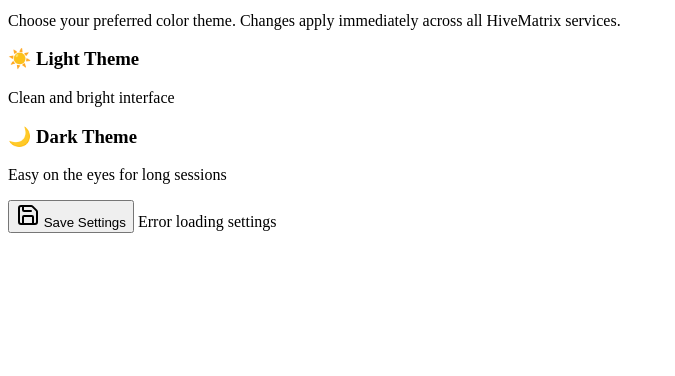
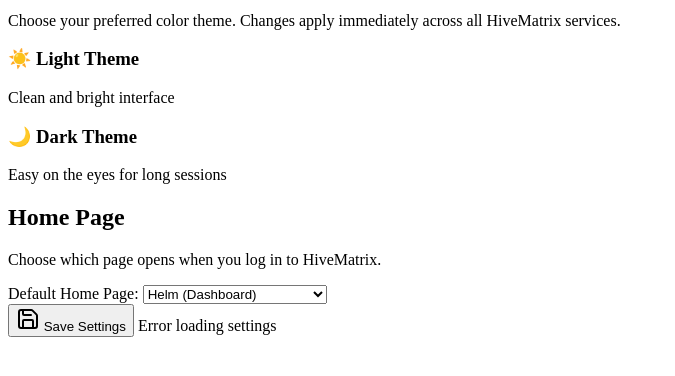
Before and after one commit to skelhammer/hivematrix-codex, a Flask app: template app/templates/settings.html in a window 1280 px wide. Shown: the part 256-632 px from the top of the page, without its empty margins (0-675 px from the left). Run offline with Flask 3, Linux system fonts and the light colour scheme; the template is opened without the code that fills it, so the values that code supplies are empty; parts of the project's set-up code (start-up, migrations or seed data) failed here and were passed over.

Commit message:
Add user home page preference setting
Allow users to customize their default home page (helm, codex, beacon, ledger, brainhair) in Codex settings. Added home_page_preference column to Agent model and API endpoints to save/retrieve the preference.

🤖 Generated with [Claude Code](https://claude.com/claude-code)

Co-Authored-By: Claude <noreply@anthropic.com>

```diff
--- a/app/templates/settings.html
+++ b/app/templates/settings.html
@@ -68,6 +68,27 @@
 
             <div class="section-divider"></div>
 
+            <!-- Home Page Settings Section -->
+            <div class="u-mb-2">
+                <h2>Home Page</h2>
+                <p class="u-text-secondary u-mb-1">
+                    Choose which page opens when you log in to HiveMatrix.
+                </p>
+
+                <div class="form-group">
+                    <label for="home-page-select" class="form-group__label">Default Home Page:</label>
+                    <select id="home-page-select" class="form-group__select" onchange="markUnsaved()">
+                        <option value="helm">Helm (Dashboard)</option>
+                        <option value="codex">Codex (Data Management)</option>
+                        <option value="beacon">Beacon (Ticket Dashboard)</option>
+                        <option value="ledger">Ledger (Billing)</option>
+                        <option value="brainhair">Brainhair (AI Assistant)</option>
+                    </select>
+                </div>
+            </div>
+
+            <div class="section-divider"></div>
+
             <!-- Save Button -->
             <div class="action-footer">
                 <button class="btn btn--primary" onclick="saveSettings()" id="save-btn">
@@ -84,6 +105,8 @@
     <script>
         let currentTheme = 'light';
         let savedTheme = 'light';
+        let currentHomePage = 'helm';
+        let savedHomePage = 'helm';
 
         function getBasePath() {
             const path = window.location.pathname;
@@ -107,6 +130,10 @@
                     currentTheme = data.theme_preference || 'light';
                     savedTheme = currentTheme;
                     selectTheme(currentTheme, false);
+
+                    currentHomePage = data.home_page_preference || 'helm';
+                    savedHomePage = currentHomePage;
+                    document.getElementById('home-page-select').value = currentHomePage;
                 } else {
                     // User not synced yet
                     document.getElementById('user-username').textContent = 'Not synced';
@@ -134,6 +161,15 @@
             }
         }
 
+        function markUnsaved() {
+            currentHomePage = document.getElementById('home-page-select').value;
+            if (currentHomePage !== savedHomePage || currentTheme !== savedTheme) {
+                document.getElementById('save-status').innerHTML = '<span class="u-text-warning">Unsaved changes</span>';
+            } else {
+                document.getElementById('save-status').textContent = '';
+            }
+        }
+
         async function saveSettings() {
             const saveBtn = document.getElementById('save-btn');
             const saveStatus = document.getElementById('save-status');
@@ -145,11 +181,13 @@
 
             try {
                 const basePath = getBasePath();
+                currentHomePage = document.getElementById('home-page-select').value;
                 const response = await fetch(`${basePath}/api/my/settings`, {
                     method: 'PUT',
                     headers: {'Content-Type': 'application/json'},
                     body: JSON.stringify({
-                        theme_preference: currentTheme
+                        theme_preference: currentTheme,
+                        home_page_preference: currentHomePage
                     }),
                     credentials: 'same-origin'
                 });
@@ -158,7 +196,8 @@
 
                 if (response.ok && result.success) {
                     savedTheme = currentTheme;
-                    saveStatus.innerHTML = '<span class="u-text-success">✓ Settings saved! Theme will apply across all HiveMatrix services.</span>';
+                    savedHomePage = currentHomePage;
+                    saveStatus.innerHTML = '<span class="u-text-success">✓ Settings saved!</span>';
 
                     // Reload page after 1 second to apply theme globally
                     setTimeout(() => {
--- a/models.py
+++ b/models.py
@@ -383,6 +383,7 @@ class Agent(db.Model):
     # User settings - stored in Codex, not Keycloak
     theme_preference = db.Column(db.String(20), default='light')  # 'light' or 'dark'
     knowledgetree_view_preference = db.Column(db.String(20), default='grid')  # 'grid', 'tree', or 'hierarchy'
+    home_page_preference = db.Column(db.String(50), default='helm')  # Service slug for home page
 
     # Metadata
     created_at = db.Column(db.String(100))  # ISO timestamp
@@ -400,6 +401,7 @@ class Agent(db.Model):
             'enabled': self.enabled,
             'theme_preference': self.theme_preference,
             'knowledgetree_view_preference': self.knowledgetree_view_preference,
+            'home_page_preference': self.home_page_preference,
             'created_at': self.created_at,
             'updated_at': self.updated_at,
             'last_synced_at': self.last_synced_at
```
Also changed, not shown: app/agent_routes.py (+38 -0 lines).
